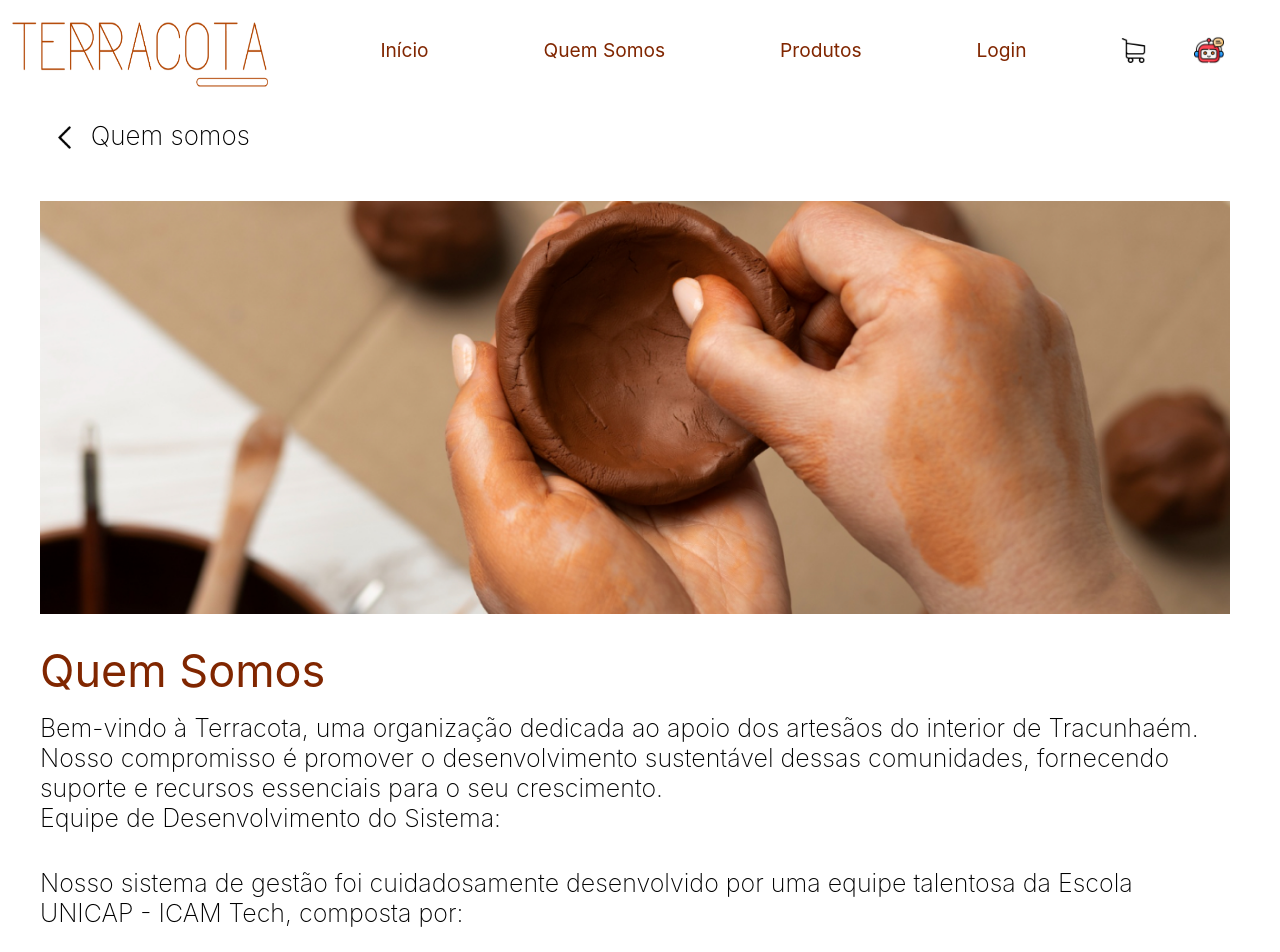
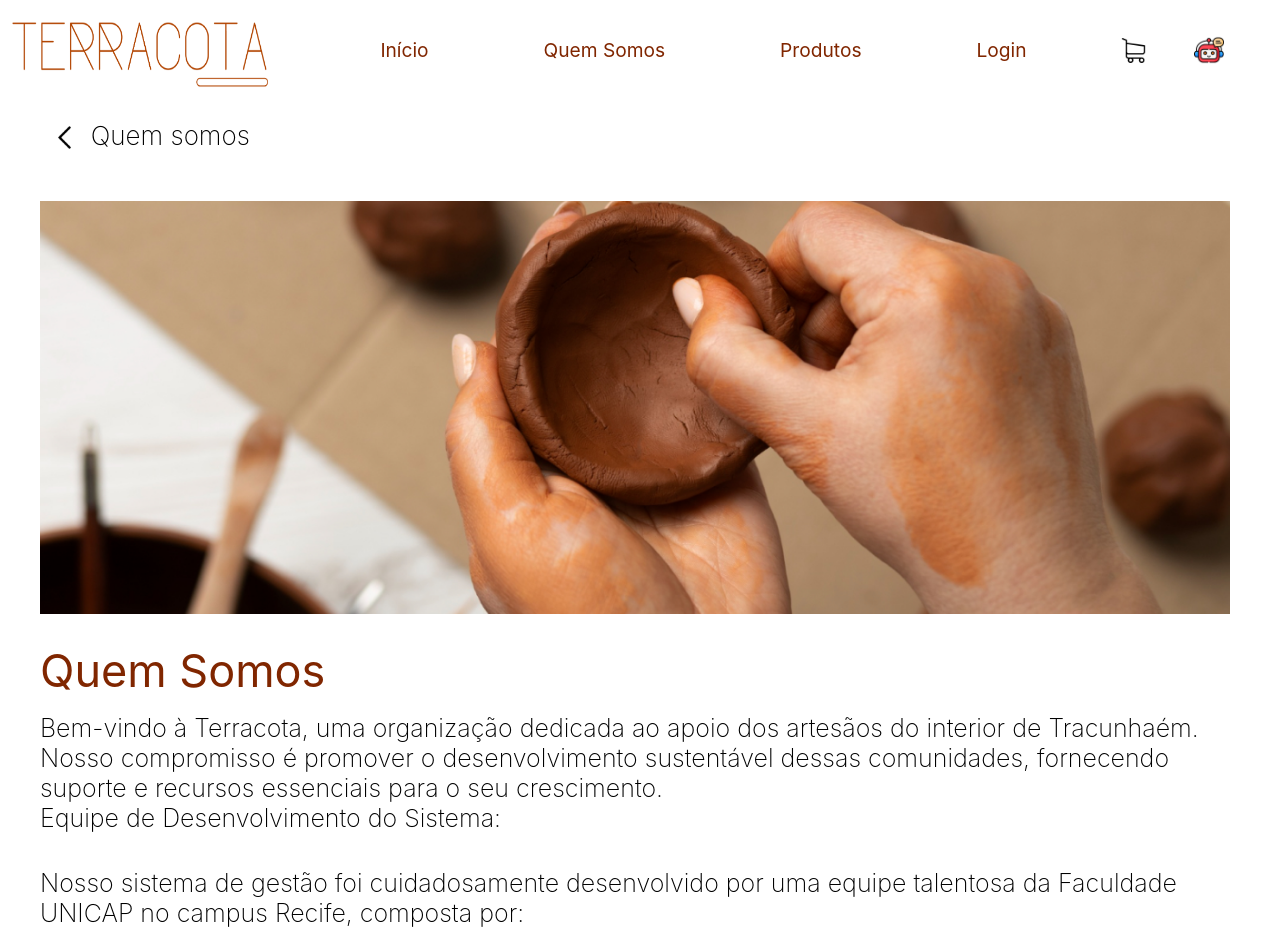
Before and after one commit to gui-hmm/terracota_front, a React (Create React App) app: page /quemsomos in a window 1280 px wide. Shown: the top 952 px of the page. Built offline with nearby package versions, Linux system fonts and the light colour scheme; no server answers.

Commit message:
fix: padronização da guarda das rotas e correção no toast

```diff
--- a/src/pages/quemSomos/quemSomos.tsx
+++ b/src/pages/quemSomos/quemSomos.tsx
@@ -42,7 +42,7 @@ function QuemSomos(){
                         <br/>Equipe de Desenvolvimento do Sistema:
                     </Text>
                     <Text>
-                        Nosso sistema de gestão foi cuidadosamente desenvolvido por uma equipe talentosa da Escola UNICAP - ICAM Tech, composta por:
+                        Nosso sistema de gestão foi cuidadosamente desenvolvido por uma equipe talentosa da Faculdade UNICAP no campus Recife, composta por:
                     </Text>
                     <ul>
                         <Text>
```
